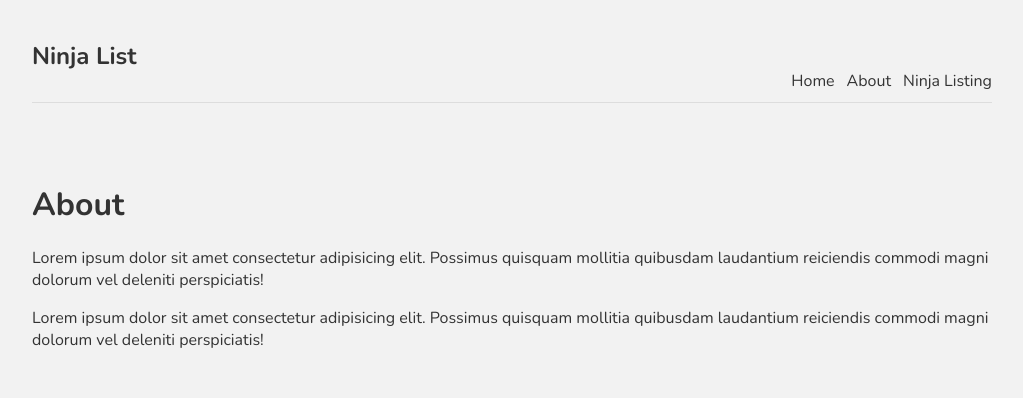
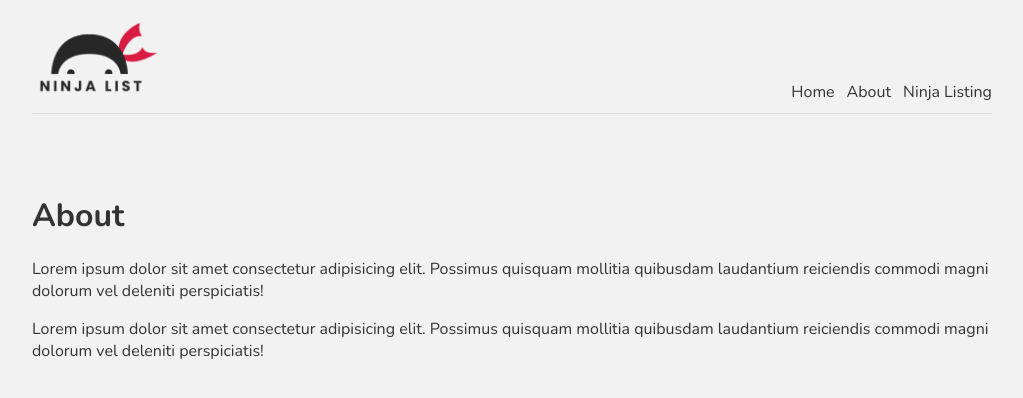
Before and after one commit to akshat-OwO/nextlist, a Next.js app: page /about in a window 1280 px wide. Shown: the top 398 px of the page, without its empty margins (128-1151 px from the left). Built offline with nearby package versions, Linux system fonts and the light colour scheme.

Commit message:
Images & Metadata

```diff
--- a/components/Navbar.js
+++ b/components/Navbar.js
@@ -1,10 +1,11 @@
 import Link from "next/link";
+import Image from "next/image";
 
 const Navbar = () => {
     return (
         <nav>
             <div className="logo">
-                <h1>Ninja List</h1>
+                <Image src="/logo.png" alt="logo" width={128} height={77} />
             </div>
             <Link href="/" >Home</Link>
             <Link href="/about" >About</Link>
--- a/pages/404.js
+++ b/pages/404.js
@@ -9,6 +9,7 @@
         setTimeout(() => {
             router.push('/');
         }, 3000);
+    // eslint-disable-next-line react-hooks/exhaustive-deps
     }, []);
 
     return (
--- a/pages/about.js
+++ b/pages/about.js
@@ -1,10 +1,17 @@
+import Head from "next/head";
+
 const About = () => {
     return (
-        <div>
-            <h1>About</h1>
-            <p>Lorem ipsum dolor sit amet consectetur adipisicing elit. Possimus quisquam mollitia quibusdam laudantium reiciendis commodi magni dolorum vel deleniti perspiciatis!</p>
-            <p>Lorem ipsum dolor sit amet consectetur adipisicing elit. Possimus quisquam mollitia quibusdam laudantium reiciendis commodi magni dolorum vel deleniti perspiciatis!</p>
-        </div>
+        <>
+            <Head>
+                <title>Ninja List | About</title>
+            </Head>
+            <div>
+                <h1>About</h1>
+                <p>Lorem ipsum dolor sit amet consectetur adipisicing elit. Possimus quisquam mollitia quibusdam laudantium reiciendis commodi magni dolorum vel deleniti perspiciatis!</p>
+                <p>Lorem ipsum dolor sit amet consectetur adipisicing elit. Possimus quisquam mollitia quibusdam laudantium reiciendis commodi magni dolorum vel deleniti perspiciatis!</p>
+            </div>
+        </>
     );
 }
 
--- a/pages/index.js
+++ b/pages/index.js
@@ -6,6 +6,11 @@
 
 export default function Home() {
   return (
+    <>
+      <Head>
+        <title>Ninja List | Home</title>
+        <meta name="keywords" content="ninjas" />
+      </Head>
       <div>
         <h2 className={styles.title}>Homepage</h2>
         <p className={styles.text}>Lorem ipsum dolor sit amet consectetur adipisicing elit. Libero incidunt, commodi qui nihil tempore aliquid error explicabo. Maxime, quidem eius!</p>
@@ -13,5 +18,6 @@
 
         <Link className={styles.btn} href="/ninjas">See Ninja Listing</Link>
       </div>
+    </>
   )
 }
```
Also changed, not shown: public/logo.png (added). Lines whose indentation alone changed are shown as unchanged.
